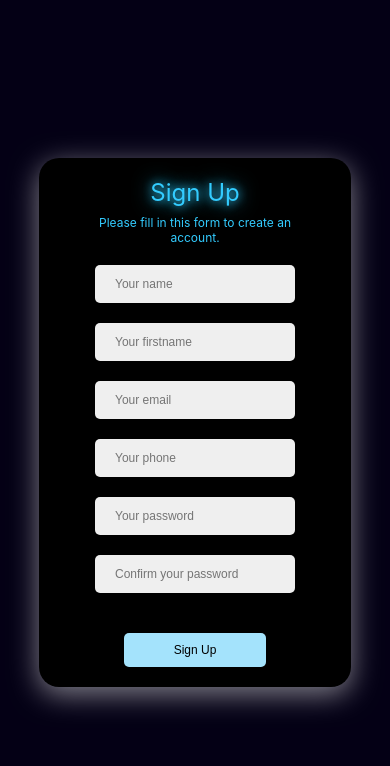
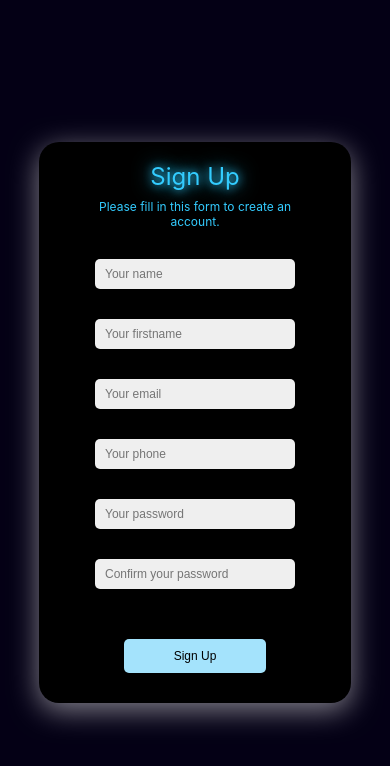
Before and after one commit to katriosa/vue-login-form, a Vue app: page / in a window 390 px wide. Shown: the top 766 px of the page. Built offline with nearby package versions, Linux system fonts and the light colour scheme; the HTML template or start-up script is replaced by a standard one.

Commit message:
feat: update input validation

```diff
--- a/src/App.vue
+++ b/src/App.vue
@@ -2,7 +2,7 @@
   <div>
     <div v-if="signUpResult !== null" class="message-container card">
       <p class="message">{{ signUpResult.message }}</p>
-      <button @click="signUpResult = null">Back</button>
+      <button @click="handleGoBack">Go Back</button>
     </div>
     <form v-else class="form-container card" @submit.prevent="handleSubmit">
       <div class="form-title">
@@ -13,42 +13,43 @@
         v-model="form.name"
         type="text"
         placeholder="Your name"
-        :minlength="3"
         autocomplete="given-name"
+        :errorMessage="errorMessage?.name"
       />
       <InputField
         v-model="form.firstname"
         type="text"
         placeholder="Your firstname"
-        :minlength="3"
         autocomplete="family-name"
+        :errorMessage="errorMessage?.firstname"
       />
       <InputField
         v-model="form.email"
         type="email"
         placeholder="Your email"
-        pattern="^[^\s@]+@[^\s@]+\.[^\s@]+$"
         autocomplete="email"
+        :errorMessage="errorMessage?.email"
       />
       <InputField
         v-model="form.phone"
         type="tel"
         placeholder="Your phone"
-        pattern="^\+?\d+$"
         autocomplete="tel"
+        :errorMessage="errorMessage?.phone"
       />
       <InputField
         v-model="form.password"
         type="password"
         placeholder="Your password"
         autocomplete="new-password"
-        :minlength="6"
+        :errorMessage="errorMessage?.password"
       />
       <InputField
         v-model="form.confirmPassword"
         type="password"
         placeholder="Confirm your password"
         autocomplete="new-password"
+        :errorMessage="errorMessage?.confirmPassword"
       />
       <div class="button-container">
         <button type="submit" :disabled="isSubmitting">
@@ -62,6 +63,7 @@
 <script setup lang="ts">
 import InputField from '@/components/InputField.vue'
 import { mockApiRequest } from '@/services/mockApiRequest.ts'
+import { useFormValidation } from '@/utils/useFormValidation'
 import { reactive, ref } from 'vue'
 
 const form = reactive({
@@ -72,11 +74,22 @@ const form = reactive({
   password: '',
   confirmPassword: '',
 })
-
 const isSubmitting = ref(false)
 const signUpResult = ref<{ success: boolean; message: string } | null>(null)
+const errorMessage = ref<{ [key: string]: string } | null>(null)
+
+const handleGoBack = () => {
+  signUpResult.value = null
+  errorMessage.value = null
+}
 
 const handleSubmit = async () => {
+  const errors = useFormValidation(form)
+  if (errors) {
+    errorMessage.value = errors
+    return
+  }
+
   isSubmitting.value = true
   try {
     const signUpResponse = await mockApiRequest.submitForm(form)
@@ -126,13 +139,14 @@ const handleSubmit = async () => {
 
 .button-container {
   margin-top: 20px;
+  margin-bottom: 10px;
 }
 
 @media (max-width: 768px) {
   .form-container {
     width: 80cqi;
     max-width: none;
-    gap: 20px;
+    gap: 30px;
   }
 }
 </style>
--- a/src/components/InputField.vue
+++ b/src/components/InputField.vue
@@ -4,53 +4,27 @@
       class="input"
       :type="type"
       :placeholder="placeholder"
-      :minlength="minlength"
       :autocomplete="autocomplete"
       :value="modelValue"
       @input="handleInput"
       required
     />
-    <p v-show="hasError" class="error-text">{{ errorMessage }}</p>
+    <p v-show="errorMessage" class="error-text">{{ errorMessage }}</p>
   </div>
 </template>
 
 <script setup lang="ts">
-import { computed, ref } from 'vue'
-const props = defineProps({
+defineProps({
   type: String,
   placeholder: String,
   autocomplete: String,
   modelValue: { type: String, default: '' },
-  minlength: { type: Number, default: 0 },
-  pattern: { type: String, default: '' },
-  passwordError: { type: Boolean, default: false },
+  errorMessage: String,
 })
 
 const emit = defineEmits(['update:modelValue'])
 
-const isTouched = ref(false)
-
-const isTooShort = computed(() => {
-  if (!isTouched.value || !props.minlength) return false
-  return props.modelValue.length < props.minlength
-})
-
-const isInvalidPattern = computed(() => {
-  if (!isTouched.value || !props.pattern) return false
-  return !new RegExp(props.pattern).test(props.modelValue)
-})
-
-const hasError = computed(() => isTooShort.value || isInvalidPattern.value || props.passwordError)
-
-const errorMessage = computed(() => {
-  if (isTooShort.value) return `Must be at least ${props.minlength} characters`
-  if (isInvalidPattern.value) return 'Invalid format'
-  if (props.passwordError) return "Passwords don't match"
-  return ''
-})
-
 const handleInput = (event: Event) => {
-  if (!isTouched.value) isTouched.value = true
   const target = event.target as HTMLInputElement
   emit('update:modelValue', target.value)
 }
@@ -63,6 +37,7 @@ const handleInput = (event: Event) => {
   width: 100%;
   min-width: 200px;
   max-width: 400px;
+  position: relative;
 }
 .input {
   background-color: var(--color-input);
@@ -75,6 +50,9 @@ const handleInput = (event: Event) => {
 }
 
 .error-text {
+  position: absolute;
+  top: 100%;
+  left: 0;
   margin-top: 5px;
   color: var(--color-error);
   text-shadow: var(--color-text-shadow);
@@ -84,5 +62,8 @@ const handleInput = (event: Event) => {
   .input-container {
     max-width: 80%;
   }
+  .input {
+    padding: 8px 10px;
+  }
 }
 </style>
--- /dev/null
+++ b/src/types/FormData.ts
@@ -0,0 +1,8 @@
+export interface FormData {
+  name: string
+  firstname: string
+  email: string
+  phone: string
+  password: string
+  confirmPassword: string
+}
--- /dev/null
+++ b/src/utils/useFormValidation.ts
@@ -0,0 +1,33 @@
+import type { FormData } from '../types/FormData'
+
+export const useFormValidation = (data: FormData) => {
+  const errors: { [key: string]: string } = {}
+
+  const MIN_NAME_LENGTH = 3
+  const MIN_PASSWORD_LENGTH = 6
+  const EMAIL_REGEX = /^[^\s@]+@[^\s@]+\.[^\s@]+$/
+  const PHONE_REGEX = /^\+?\d+$/
+
+  if (data.name.length < MIN_NAME_LENGTH) {
+    errors.name = `Must be at least ${MIN_NAME_LENGTH} characters`
+  }
+  if (data.firstname.length < MIN_NAME_LENGTH) {
+    errors.firstname = `Must be at least ${MIN_NAME_LENGTH} characters`
+  }
+  if (!EMAIL_REGEX.test(data.email)) {
+    errors.email = 'Invalid format email'
+  }
+  if (!PHONE_REGEX.test(data.phone)) {
+    errors.phone = 'Invalid format phone'
+  }
+  if (data.password.length < MIN_PASSWORD_LENGTH) {
+    errors.password = `Must be at least ${MIN_PASSWORD_LENGTH} characters`
+  }
+  if (data.confirmPassword !== data.password) {
+    errors.confirmPassword = "Passwords don't match"
+  }
+  if (Object.keys(errors).length > 0) {
+    return errors
+  }
+  return null
+}
```
Also changed, not shown: src/services/mockApiRequest.ts (+1 -8 lines).
